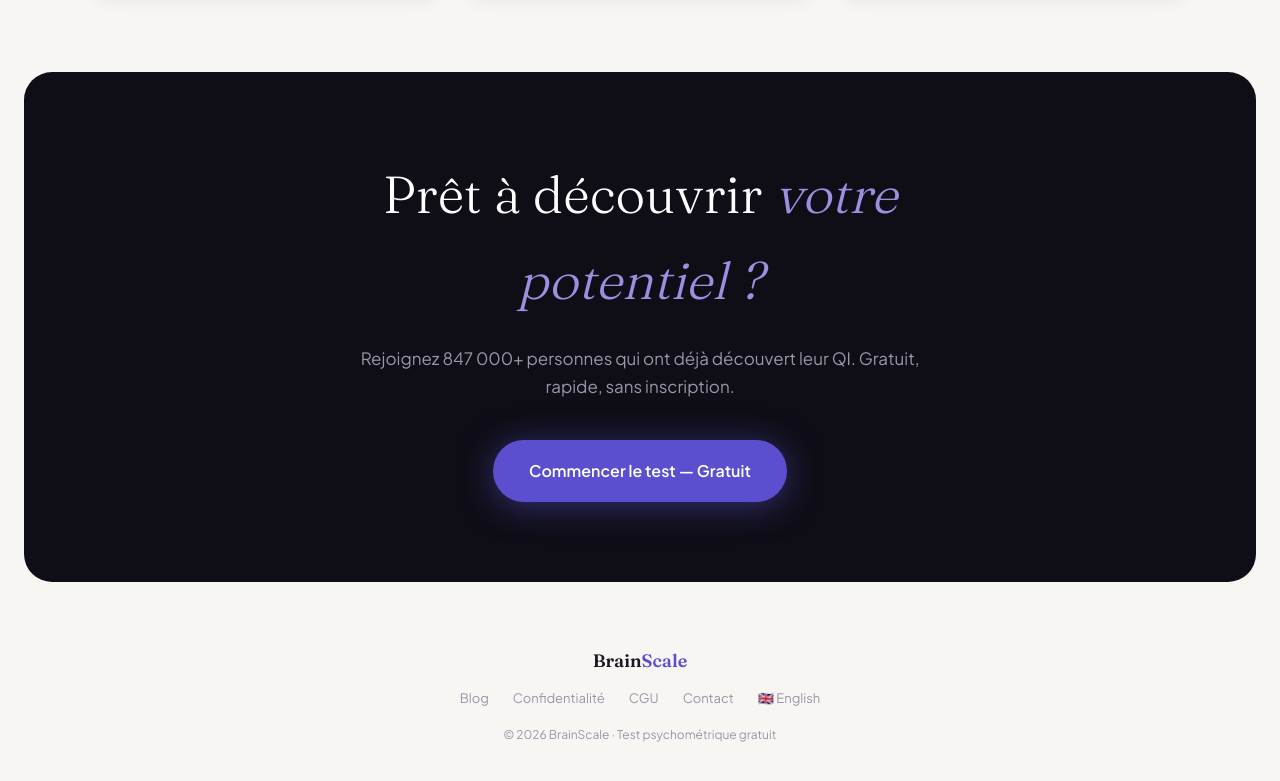
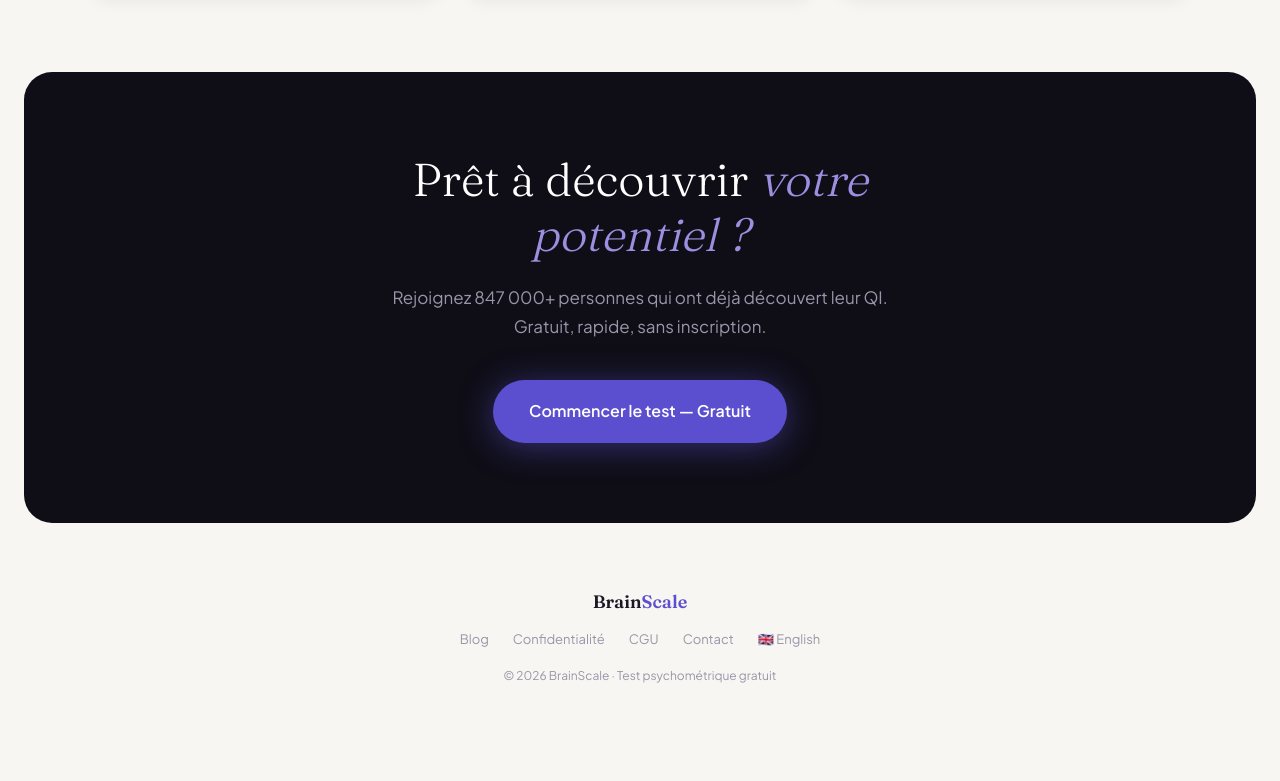
Before and after one commit to devbrainscale/brainscale, a Next.js app: page /fr in a window 1280 px wide. Shown: the part 4903-5684 px from the top of the page. After the commit the page ends 5629 px from the top, so only its background shows below. Built offline with nearby package versions, Linux system fonts and the light colour scheme.

Commit message:
fix: CTA title une ligne, paragraph line break après QI/IQ EN+FR

```diff
--- a/src/app/fr/page.tsx
+++ b/src/app/fr/page.tsx
@@ -402,12 +402,11 @@ export default function FrHomePage() {
       {/* CTA FINAL */}
       <section style={{ margin: "0 24px 24px", borderRadius: "28px", backgroundColor: "#0F0E17", padding: "80px 24px", textAlign: "center" }}>
         <div style={{ maxWidth: "600px", margin: "0 auto" }}>
-          <h2 style={{ fontFamily: "var(--font-display, serif)", fontSize: "clamp(32px, 5vw, 52px)", fontWeight: 300, color: "#fff", marginBottom: "20px" }}>
-            Prêt à découvrir{" "}
-            <em style={{ color: "#9B8FE0", fontStyle: "italic" }}>votre potentiel ?</em>
+          <h2 style={{ fontFamily: "var(--font-display, serif)", fontSize: "clamp(28px, 4vw, 46px)", fontWeight: 300, color: "#fff", marginBottom: "20px", lineHeight: 1.2 }}>
+            Prêt à découvrir <em style={{ color: "#9B8FE0", fontStyle: "italic" }}>votre potentiel ?</em>
           </h2>
-          <p style={{ fontSize: "17px", color: "#9896A8", marginBottom: "40px" }}>
-            Rejoignez 847 000+ personnes qui ont déjà découvert leur QI. Gratuit, rapide, sans inscription.
+          <p style={{ fontSize: "17px", color: "#9896A8", marginBottom: "40px", lineHeight: 1.7 }}>
+            Rejoignez 847 000+ personnes qui ont déjà découvert leur QI.<br />Gratuit, rapide, sans inscription.
           </p>
           <Link href="/fr/test" style={{ backgroundColor: "#5B4FCF", color: "#fff", padding: "18px 36px", borderRadius: "999px", fontSize: "16px", fontWeight: 600, textDecoration: "none", boxShadow: "0 4px 32px rgba(91,79,207,0.5)", display: "inline-block" }}>
             Commencer le test — Gratuit
--- a/src/app/page.tsx
+++ b/src/app/page.tsx
@@ -397,12 +397,11 @@ export default function HomePage() {
       {/* CTA */}
       <section style={{ margin: "0 24px 24px", borderRadius: "28px", backgroundColor: "#0F0E17", padding: "80px 24px", textAlign: "center" }}>
         <div style={{ maxWidth: "600px", margin: "0 auto" }}>
-          <h2 style={{ fontFamily: "var(--font-display, serif)", fontSize: "clamp(32px, 5vw, 52px)", fontWeight: 300, color: "#fff", marginBottom: "20px" }}>
-            Ready to discover{" "}
-            <em style={{ color: "#9B8FE0", fontStyle: "italic" }}>your potential?</em>
+          <h2 style={{ fontFamily: "var(--font-display, serif)", fontSize: "clamp(28px, 4vw, 46px)", fontWeight: 300, color: "#fff", marginBottom: "20px", lineHeight: 1.2 }}>
+            Ready to discover <em style={{ color: "#9B8FE0", fontStyle: "italic" }}>your potential?</em>
           </h2>
-          <p style={{ fontSize: "17px", color: "#9896A8", marginBottom: "40px" }}>
-            Join 847,000+ people who have already discovered their IQ. Free, fast, no sign-up.
+          <p style={{ fontSize: "17px", color: "#9896A8", marginBottom: "40px", lineHeight: 1.7 }}>
+            Join 847,000+ people who have already discovered their IQ.<br />Free, fast, no sign-up.
           </p>
           <Link href="/test" style={{ backgroundColor: "#5B4FCF", color: "#fff", padding: "18px 44px", borderRadius: "999px", fontSize: "16px", fontWeight: 600, textDecoration: "none", boxShadow: "0 4px 32px rgba(91,79,207,0.5)" }}>
             Start Now — It&apos;s Free
```
